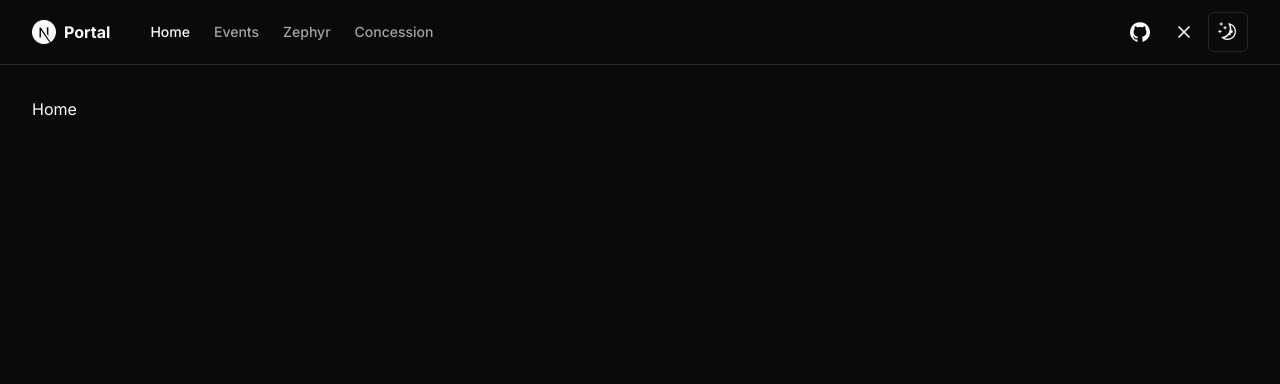
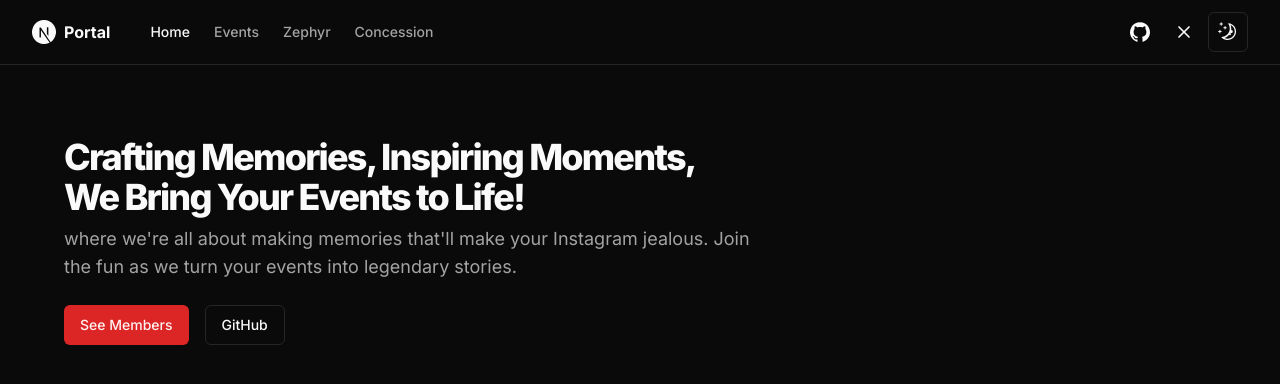
Before and after one commit to TechnicalVidya/portal, a Next.js app: page / in a window 1280 px wide. Shown: the top 384 px of the page. Built offline with nearby package versions, Linux system fonts and the light colour scheme.

Commit message:
Added :Dummy Hero

```diff
--- a/src/components/heroComponent.js
+++ b/src/components/heroComponent.js
@@ -1,10 +1,41 @@
+import { siteConfig } from "@/config/site";
+import Link from "next/link";
 import React from "react";
+import { buttonVariants } from "./ui/button";
 
 const HeroComponent = () => {
   return (
-    <div>
-      HeroComponent
-    </div>
+    <section className="container grid items-center gap-6 pb-8 pt-6 md:py-10">
+      <div className="flex max-w-[980px] flex-col items-start gap-2">
+        <h1 className="text-3xl font-extrabold leading-tight tracking-tighter md:text-4xl">
+          Crafting Memories, Inspiring Moments,{" "}
+          <br className="hidden sm:inline" />
+          We Bring Your Events to Life!
+        </h1>
+        <p className="max-w-[700px] text-lg text-muted-foreground">
+          where we're all about making memories that'll make your Instagram
+          jealous. Join the fun as we turn your events into legendary stories.
+        </p>
+      </div>
+      <div className="flex gap-4">
+        <Link
+          href={siteConfig.links.members}
+          // target="_blank"
+          rel="noreferrer"
+          className={buttonVariants()}
+        >
+          See Members
+        </Link>
+        <Link
+          // target="_blank"
+          rel="noreferrer"
+          href={siteConfig.links.github}
+          className={buttonVariants({ variant: "outline" })}
+        >
+          GitHub
+        </Link>
+      </div>
+    </section>
   );
 };
 
--- a/src/config/site.js
+++ b/src/config/site.js
@@ -22,8 +22,8 @@ export const siteConfig = {
   ],
   links: {
     twitter: "https://twitter.com/shadcn",
-    github: "https://github.com/shadcn/ui",
-    docs: "https://ui.shadcn.com",
+    github: "https://github.com/TechnicalVidya/portal",
+    members: "/",
   },
 };
 
--- a/src/modules/home/index.js
+++ b/src/modules/home/index.js
@@ -1,3 +1,9 @@
+import HeroComponent from "@/components/heroComponent";
+
 export default function Home() {
-  return <div>Home</div>;
+  return (
+    <div>
+      <HeroComponent />
+    </div>
+  );
 }
```
